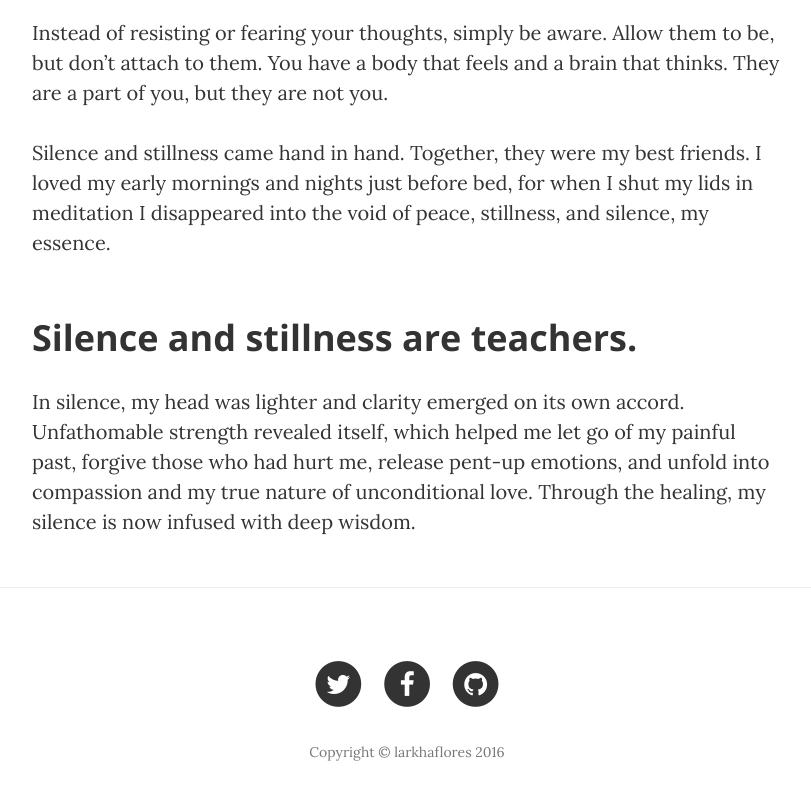
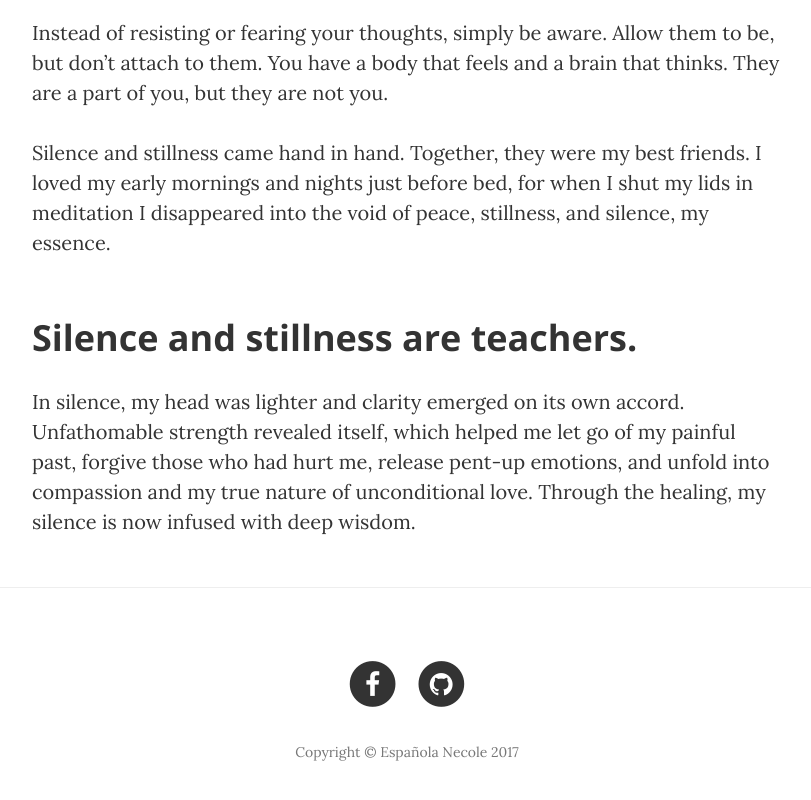
Before and after one commit to necoleespanola/commerce, a website: page post.html in a window 1280 px wide. Shown: the part 3370-4170 px from the top of the page, without its empty margins (233-1044 px from the left). Drawn offline with nearby package versions, Linux system fonts and the light colour scheme; files that its build step writes are made by us from their sources.

Commit message:
Update post.html

```diff
--- a/post.html
+++ b/post.html
@@ -147,15 +147,7 @@
                 <div class="col-lg-8 col-lg-offset-2 col-md-10 col-md-offset-1">
                     <ul class="list-inline text-center">
                         <li>
-                            <a href="https://twitter.com/lrkhflrs">
-                                <span class="fa-stack fa-lg">
-                                    <i class="fa fa-circle fa-stack-2x"></i>
-                                    <i class="fa fa-twitter fa-stack-1x fa-inverse"></i>
-                                </span>
-                            </a>
-                        </li>
-                        <li>
-                            <a href="https://facebook.com/larkha.flores">
+                            <a href="https://facebook.com/necolepogi">
                                 <span class="fa-stack fa-lg">
                                     <i class="fa fa-circle fa-stack-2x"></i>
                                     <i class="fa fa-facebook fa-stack-1x fa-inverse"></i>
@@ -163,7 +155,7 @@
                             </a>
                         </li>
                         <li>
-                            <a href="https://github.com/larkhaflores">
+                            <a href="https://github.com/Española Necole">
                                 <span class="fa-stack fa-lg">
                                     <i class="fa fa-circle fa-stack-2x"></i>
                                     <i class="fa fa-github fa-stack-1x fa-inverse"></i>
@@ -171,7 +163,7 @@
                             </a>
                         </li>
                     </ul>
-                    <p class="copyright text-muted">Copyright &copy; larkhaflores 2016</p>
+                    <p class="copyright text-muted">Copyright &copy; Española Necole 2017</p>
                 </div>
             </div>
         </div>
```
